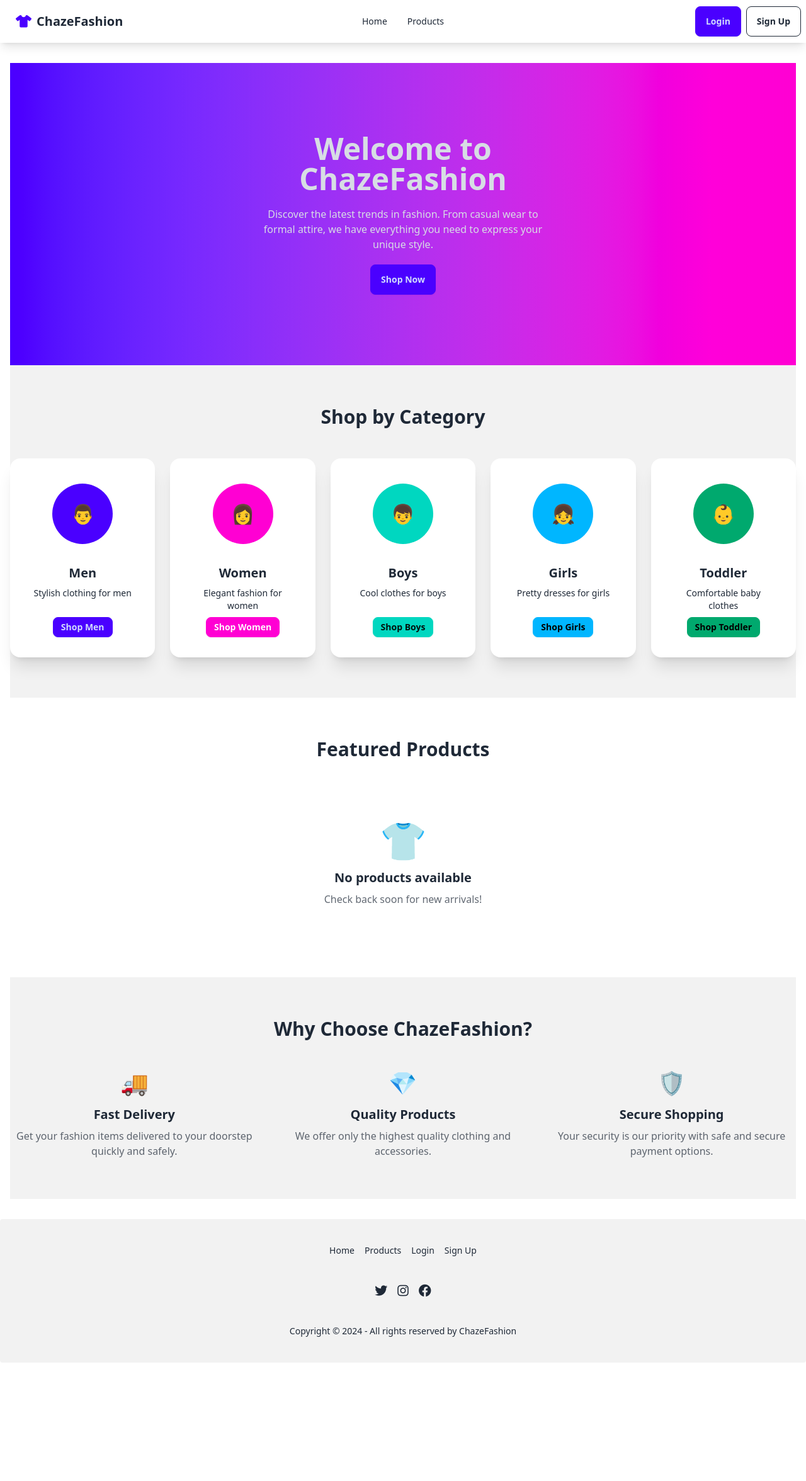
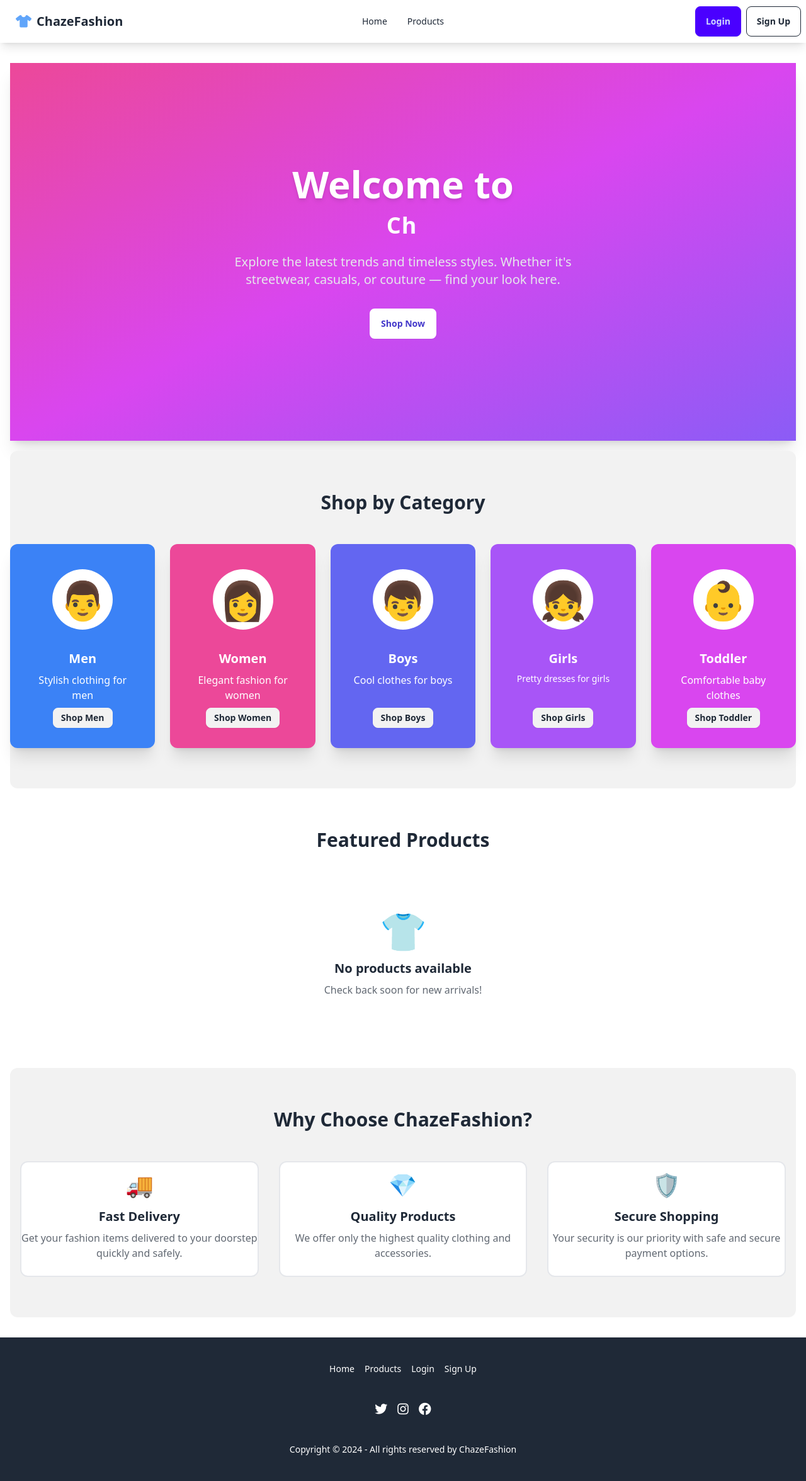
Before and after one commit to Krishna471/ProductCatalog, a Django app: page / in a window 1280 px wide. Shown: the whole page at 63% size. Before the commit the page ends 2164 px from the top, so only its background shows below. Run offline with Django 5.2, Linux system fonts and the light colour scheme; data that the repository does not hold is empty; some libraries are stand-ins or nearby versions.

Commit message:
Initial commit

```diff
--- a/ChazeFashion/templates/base.html
+++ b/ChazeFashion/templates/base.html
@@ -7,8 +7,22 @@
     <link href="https://cdn.jsdelivr.net/npm/daisyui@4.7.2/dist/full.min.css" rel="stylesheet" type="text/css" />
     <script src="https://cdn.tailwindcss.com"></script>
     <link rel="stylesheet" href="https://cdnjs.cloudflare.com/ajax/libs/font-awesome/6.0.0/css/all.min.css">
+    <!-- Google Font + Typing CSS -->
+<link href="https://fonts.googleapis.com/css2?family=Poppins:wght@400;600;700&display=swap" rel="stylesheet">
+<style>
+  #typing-text {
+    font-weight: bold;
+    animation: blink 0.75s step-end infinite;
+  }
+
+  @keyframes blink {
+    50% {
+      border-color: transparent;
+    }
+  }
+</style>
 </head>
-<body class="min-h-screen bg-base-100">
+<body class="min-h-screen bg-base-100 ">
     <!-- Navigation Bar -->
     <div class="navbar bg-base-100 shadow-lg">
         <div class="navbar-start">
@@ -27,8 +41,8 @@
                     {% endif %}
                 </ul>
             </div>
-            <a href="{% url 'home' %}" class="btn btn-ghost text-xl">
-                <i class="fas fa-tshirt text-primary"></i>
+            <a href="{% url 'home' %}" class=" btn btn-ghost text-xl">
+                <i class="fas fa-tshirt text-blue-400 "></i>
                 ChazeFashion
             </a>
         </div>
@@ -98,23 +112,23 @@
     </main>
 
     <!-- Footer -->
-    <footer class="footer footer-center p-10 bg-base-200 text-base-content rounded">
+    <footer class="footer footer-center p-10 bg-gray-800 text-white ">
         <nav class="grid grid-flow-col gap-4">
-            <a href="{% url 'home' %}" class="link link-hover">Home</a>
-            <a href="{% url 'product_list' %}" class="link link-hover">Products</a>
+            <a href="{% url 'home' %}" class="link no-underline hover:no-underline text-white hover:text-accent transition">Home</a>
+            <a href="{% url 'product_list' %}" class="link no-underline hover:no-underline text-white hover:text-accent transitionr">Products</a>
             {% if user.is_authenticated %}
-                <a href="{% url 'wishlist' %}" class="link link-hover">Wishlist</a>
-                <a href="{% url 'profile' %}" class="link link-hover">Profile</a>
+                <a href="{% url 'wishlist' %}" class="link no-underline hover:no-underline text-white hover:text-accent transition">Wishlist</a>
+                <a href="{% url 'profile' %}" class="link no-underline hover:no-underline text-white hover:text-accent transition">Profile</a>
             {% else %}
-                <a href="{% url 'login' %}" class="link link-hover">Login</a>
-                <a href="{% url 'signup' %}" class="link link-hover">Sign Up</a>
+                <a href="{% url 'login' %}" class="link no-underline hover:no-underline text-white hover:text-accent transition">Login</a>
+                <a href="{% url 'signup' %}" class="link no-underline hover:no-underline text-white hover:text-accent transition">Sign Up</a>
             {% endif %}
         </nav>
         <nav>
             <div class="grid grid-flow-col gap-4">
-                <a href="#"><i class="fab fa-twitter text-xl"></i></a>
-                <a href="#"><i class="fab fa-instagram text-xl"></i></a>
-                <a href="#"><i class="fab fa-facebook text-xl"></i></a>
+                <a href="#"><i class="hover:text-blue-400 transition duration-200 fab fa-twitter text-xl "></i></a>
+                <a href="#"><i class="hover:text-pink-400 transition duration-200 fab fa-instagram text-xl"></i></a>
+                <a href="#"><i class="hover:text-blue-600 transition duration-200 fab fa-facebook text-xl"></i></a>
             </div>
         </nav>
         <aside>
@@ -122,4 +136,27 @@
         </aside>
     </footer>
 </body>
+<script>
+  const text = "ChazeFashion";
+  const target = document.getElementById("typing-text");
+  let i = 0;
+  let isDeleting = false;
+
+  function typeLoop() {
+    if (!isDeleting && i <= text.length) {
+      target.textContent = text.substring(0, i);
+      i++;
+      setTimeout(typeLoop, 150);
+    } else if (isDeleting && i >= 0) {
+      target.textContent = text.substring(0, i);
+      i--;
+      setTimeout(typeLoop, 100);
+    } else {
+      isDeleting = !isDeleting;
+      setTimeout(typeLoop, 1);
+    }
+  }
+
+  typeLoop();
+</script>
 </html>
--- a/ChazeFashion/templates/catalog/home.html
+++ b/ChazeFashion/templates/catalog/home.html
@@ -4,108 +4,142 @@
 
 {% block content %}
 <!-- Hero Section -->
-<div class="hero min-h-[60vh] bg-gradient-to-r from-primary to-secondary">
-    <div class="hero-content text-center text-neutral-content">
-        <div class="max-w-md">
-            <h1 class="mb-5 text-5xl font-bold">Welcome to ChazeFashion</h1>
-            <p class="mb-5">Discover the latest trends in fashion. From casual wear to formal attire, we have everything you need to express your unique style.</p>
-            <a href="{% url 'product_list' %}" class="btn btn-primary">Shop Now</a>
+<div class="hero min-h-[75vh] bg-gradient-to-br from-[#ec4899] via-[#d946ef] to-[#8b5cf6] text-white shadow-xl">
+  <div class="hero-content text-center flex flex-col items-center justify-center animate-fadeIn">
+    <div class="max-w-2xl px-6">
+      <!-- Main Heading -->
+      <h1 class="text-5xl sm:text-6xl font-extrabold mb-4 drop-shadow-md">
+        Welcome to
+      </h1>
+
+      <!-- Typing Effect Subheading -->
+      <h2 class="text-3xl sm:text-4xl font-semibold mb-6 tracking-wide">
+        <span id="typing-text"
+              class="bg-gradient-to-r from-[#ec4899] via-[#d946ef] to-[#8b5cf6] bg-clip-text text-white
+                     border-r-4 border-white inline-block whitespace-nowrap h-10 animate-pulse">
+        </span>
+      </h2>
+      <!-- Description -->
+      <p class="mb-8 text-lg sm:text-xl text-gray-200 leading-relaxed">
+        Explore the latest trends and timeless styles. Whether it's streetwear, casuals, or couture — find your look here.
+      </p>
+
+      <!-- CTA Button -->
+        <a href="{% url 'product_list' %}"
+        class=" btn bg-white text-indigo-700 font-semibold border-2 border-white
+                hover:bg-gradient-to-r hover:from-[#ec4899] hover:via-[#d946ef] hover:to-[#8b5cf6]
+                hover:text-white hover:border-white
+                transition-all duration-300 transform hover:scale-110 ">
+        Shop Now
+      </a>
     </div>
   </div>
 </div>
 
+
+
+
 <!-- Categories Section -->
-<div class="py-16 bg-base-200">
+
+<div class="py-16 bg-base-200 rounded-xl mt-4">
   <div class="container mx-auto">
     <h2 class="text-3xl font-bold text-center mb-12">Shop by Category</h2>
     <div class="grid grid-cols-2 md:grid-cols-3 lg:grid-cols-5 gap-6">
-            <div class="card bg-base-100 shadow-xl hover:shadow-2xl transition-shadow">
+
+      <!-- Men -->
+      <div class="card bg-blue-500 shadow-xl hover:shadow-2xl transform hover:scale-105 hover:-translate-y-1 transition-all duration-300 ease-in-out rounded-xl">
         <figure class="px-10 pt-10">
           <div class="avatar placeholder">
-                        <div class="bg-primary text-primary-content rounded-full w-24">
-                            <span class="text-3xl">👨</span>
+            <div class="bg-base-100 text-primary-content rounded-full w-24">
+              <span class="text-6xl">👨</span>
             </div>
           </div>
         </figure>
         <div class="card-body items-center text-center">
-                    <h2 class="card-title">Men</h2>
-                    <p class="text-sm">Stylish clothing for men</p>
+          <h2 class="card-title text-white">Men</h2>
+          <p class="text-white">Stylish clothing for men</p>
           <div class="card-actions">
-                        <a href="{% url 'product_list' %}?category=Men" class="btn btn-primary btn-sm">Shop Men</a>
+            <a href="{% url 'product_list' %}?category=Men" class="btn btn-white btn-sm">Shop Men</a>
           </div>
         </div>
       </div>
 
-            <div class="card bg-base-100 shadow-xl hover:shadow-2xl transition-shadow">
+      <!-- Women -->
+      <div class="card bg-pink-500 shadow-xl hover:shadow-2xl transform hover:scale-105 hover:-translate-y-1 transition-all duration-300 ease-in-out rounded-xl">
         <figure class="px-10 pt-10">
           <div class="avatar placeholder">
-                        <div class="bg-secondary text-secondary-content rounded-full w-24">
-                            <span class="text-3xl">👩</span>
+            <div class="bg-base-100 text-secondary-content rounded-full w-24">
+              <span class="text-6xl">👩</span>
             </div>
           </div>
         </figure>
         <div class="card-body items-center text-center">
-                    <h2 class="card-title">Women</h2>
-                    <p class="text-sm">Elegant fashion for women</p>
+          <h2 class="card-title text-white">Women</h2>
+          <p class="text-white">Elegant fashion for women</p>
           <div class="card-actions">
-                        <a href="{% url 'product_list' %}?category=Women" class="btn btn-secondary btn-sm">Shop Women</a>
+            <a href="{% url 'product_list' %}?category=Women" class="btn btn-white btn-sm">Shop Women</a>
           </div>
         </div>
       </div>
 
-            <div class="card bg-base-100 shadow-xl hover:shadow-2xl transition-shadow">
+      <!-- Boys -->
+      <div class="card bg-indigo-500 shadow-xl hover:shadow-2xl transform hover:scale-105 hover:-translate-y-1 transition-all duration-300 ease-in-out rounded-xl">
         <figure class="px-10 pt-10">
           <div class="avatar placeholder">
-                        <div class="bg-accent text-accent-content rounded-full w-24">
-                            <span class="text-3xl">👦</span>
+            <div class="bg-base-100 text-accent-content rounded-full w-24">
+              <span class="text-6xl">👦</span>
             </div>
           </div>
         </figure>
         <div class="card-body items-center text-center">
-                    <h2 class="card-title">Boys</h2>
-                    <p class="text-sm">Cool clothes for boys</p>
+          <h2 class="card-title text-white">Boys</h2>
+          <p class="text-white">Cool clothes for boys</p>
           <div class="card-actions">
-                        <a href="{% url 'product_list' %}?category=Boys" class="btn btn-accent btn-sm">Shop Boys</a>
+            <a href="{% url 'product_list' %}?category=Boys" class="btn btn-white btn-sm">Shop Boys</a>
           </div>
         </div>
       </div>
 
-            <div class="card bg-base-100 shadow-xl hover:shadow-2xl transition-shadow">
+      <!-- Girls -->
+      <div class="card bg-purple-500 shadow-xl hover:shadow-2xl transform hover:scale-105 hover:-translate-y-1 transition-all duration-300 ease-in-out rounded-xl">
         <figure class="px-10 pt-10">
           <div class="avatar placeholder">
-                        <div class="bg-info text-info-content rounded-full w-24">
-                            <span class="text-3xl">👧</span>
+            <div class="bg-base-100 text-info-content rounded-full w-24">
+              <span class="text-6xl">👧</span>
             </div>
           </div>
         </figure>
         <div class="card-body items-center text-center">
-                    <h2 class="card-title">Girls</h2>
-                    <p class="text-sm">Pretty dresses for girls</p>
+          <h2 class="card-title text-white">Girls</h2>
+          <p class="text-sm text-white ">Pretty dresses for girls</p>
           <div class="card-actions">
-                        <a href="{% url 'product_list' %}?category=Girls" class="btn btn-info btn-sm">Shop Girls</a>
+            <a href="{% url 'product_list' %}?category=Girls" class="btn btn-white btn-sm">Shop Girls</a>
           </div>
         </div>
       </div>
 
-            <div class="card bg-base-100 shadow-xl hover:shadow-2xl transition-shadow">
+      <!-- Toddler -->
+      <div class="card bg-fuchsia-500 shadow-xl hover:shadow-2xl transform hover:scale-105 hover:-translate-y-1 transition-all duration-300 ease-in-out rounded-xl">
         <figure class="px-10 pt-10">
           <div class="avatar placeholder">
-                        <div class="bg-success text-success-content rounded-full w-24">
-                            <span class="text-3xl">👶</span>
+            <div class="bg-base-100 text-success-content rounded-full w-24">
+              <span class="text-6xl">👶</span>
             </div>
           </div>
         </figure>
         <div class="card-body items-center text-center">
-                    <h2 class="card-title">Toddler</h2>
-                    <p class="text-sm">Comfortable baby clothes</p>
+          <h2 class="card-title text-white">Toddler</h2>
+          <p class="text-white">Comfortable baby clothes</p>
           <div class="card-actions">
-                        <a href="{% url 'product_list' %}?category=Toddler" class="btn btn-success btn-sm">Shop Toddler</a>
+            <a href="{% url 'product_list' %}?category=Toddler" class="btn btn-white btn-sm">Shop Toddler</a>
           </div>
         </div>
       </div>
+
     </div>
   </div>
 </div>
+
 
 <!-- Featured Products Section -->
 <div class="py-16">
@@ -166,22 +200,22 @@
 </div>
 
 <!-- Features Section -->
-<div class="py-16 bg-base-200">
+<div class="py-16 bg-base-200 rounded-xl">
     <div class="container mx-auto">
         <h2 class="text-3xl font-bold text-center mb-12">Why Choose ChazeFashion?</h2>
         <div class="grid grid-cols-1 md:grid-cols-3 gap-8">
-            <div class="text-center">
-                <div class="text-4xl mb-4">🚚</div>
+            <div class="text-center bg-white ml-4 border-2 rounded-xl">
+                <div class="text-4xl mb-4 mt-4">🚚</div>
                 <h3 class="text-xl font-semibold mb-2">Fast Delivery</h3>
-                <p class="text-base-content opacity-70">Get your fashion items delivered to your doorstep quickly and safely.</p>
+                <p class="text-base-content opacity-70 mb-6">Get your fashion items delivered to your doorstep quickly and safely.</p>
             </div>
-            <div class="text-center">
-                <div class="text-4xl mb-4">💎</div>
+            <div class="text-center bg-white border-2 rounded-xl">
+                <div class="text-4xl mb-4 mt-4">💎</div>
                 <h3 class="text-xl font-semibold mb-2">Quality Products</h3>
                 <p class="text-base-content opacity-70">We offer only the highest quality clothing and accessories.</p>
             </div>
-            <div class="text-center">
-                <div class="text-4xl mb-4">🛡️</div>
+            <div class="text-center bg-white mr-4 border-2 rounded-xl">
+                <div class="text-4xl mb-4 mt-4">🛡️</div>
                 <h3 class="text-xl font-semibold mb-2">Secure Shopping</h3>
                 <p class="text-base-content opacity-70">Your security is our priority with safe and secure payment options.</p>
             </div>
```
Also changed, not shown: ChazeFashion/templates/catalog/login.html (+26 -15 lines), ChazeFashion/templates/catalog/signup.html (+38 -8 lines). Lines whose indentation alone changed are shown as unchanged.
